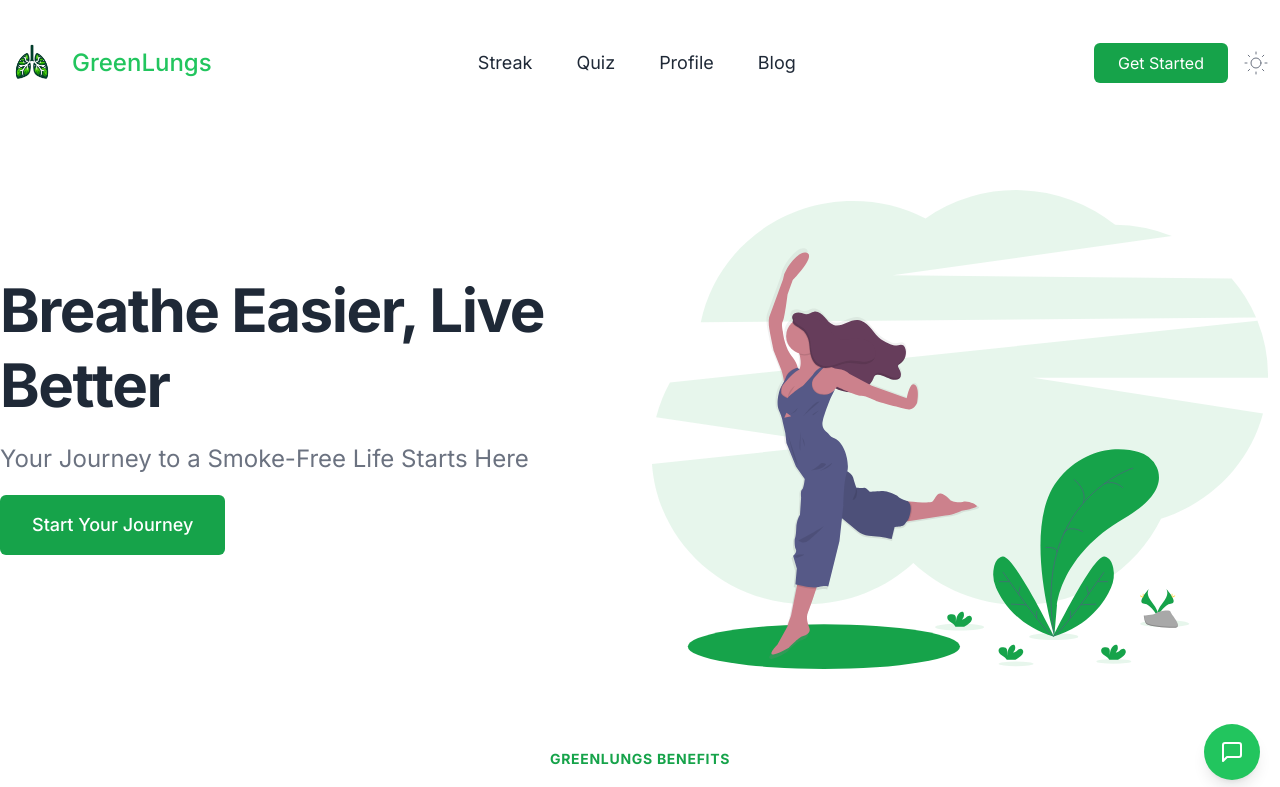
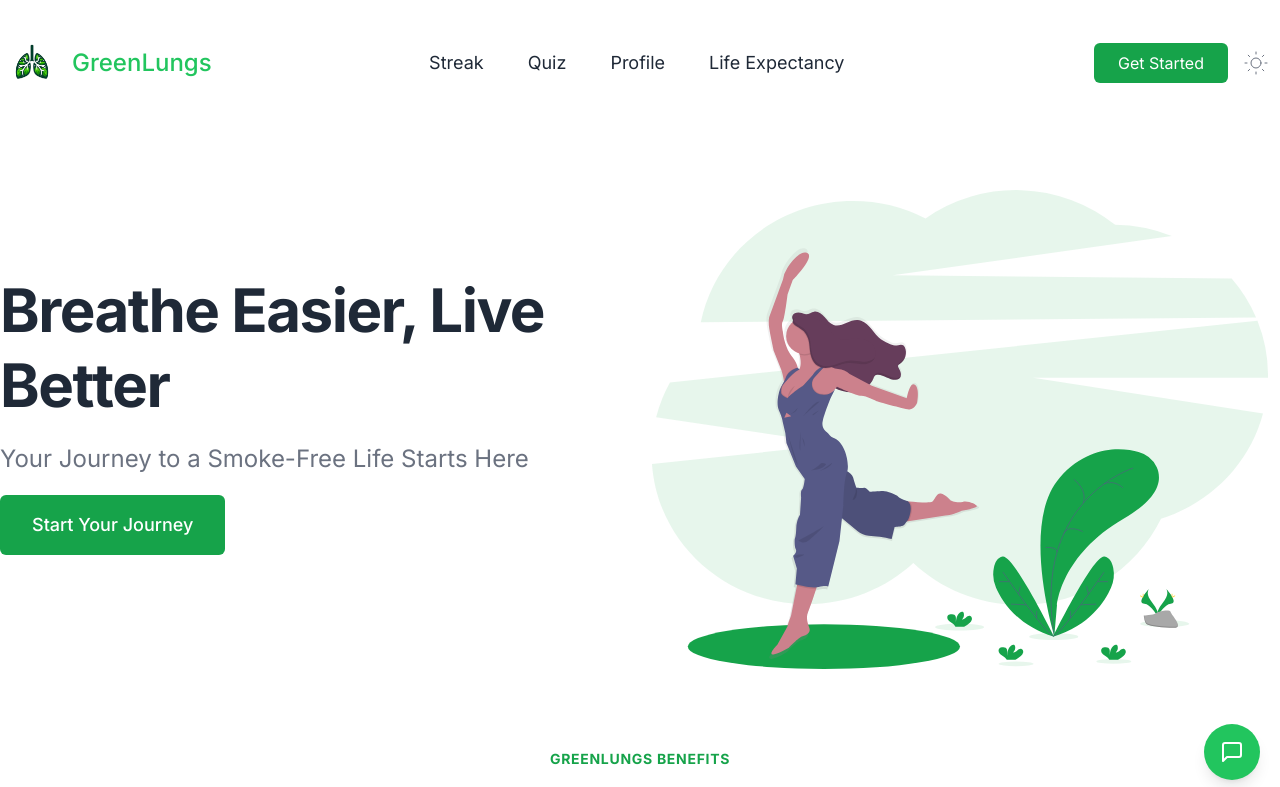
Before and after one commit to cyriljohn147/webHack, a Next.js app: page / in a window 1280 px wide. Shown: the top 787 px of the page. Built offline with nearby package versions, Linux system fonts and the light colour scheme.

Commit message:
Ancara Messi

```diff
--- a/src/components/Footer.tsx
+++ b/src/components/Footer.tsx
@@ -4,7 +4,7 @@ import React from "react";
 import { Container } from "@/components/Container";
 
 export function Footer() {
-  const navigation = ["Product", "Features", "Pricing", "Company", "Blog"];
+  const navigation = [ "Features", "Company", "Blog"];
   const legal = ["Terms", "Privacy", "Legal"];
   return (
     <div className="relative">
@@ -28,11 +28,11 @@ export function Footer() {
               </Link>
             </div>
 
-            <div className="max-w-md mt-4 text-gray-500 dark:text-gray-400">
+            {/* <div className="max-w-md mt-4 text-gray-500 dark:text-gray-400">
               Nextly is a free landing page & marketing website template for
               startups and indie projects. Its built with Next.js & TailwindCSS.
               And its completely open-source.
-            </div>
+            </div> */}
 
             <div className="mt-5">
               <a
--- a/src/components/Navbar.tsx
+++ b/src/components/Navbar.tsx
@@ -5,7 +5,7 @@ import Image from "next/image";
 import { Disclosure } from "@headlessui/react";
 
 export const Navbar = () => {
-  const navigation = ["streak", "quiz", "profile", "blog"];
+  const navigation = ["streak", "quiz", "profile", "Life Expectancy"];
 
   return (
     <div className="w-full">
--- a/src/components/QuizPage.tsx
+++ b/src/components/QuizPage.tsx
@@ -55,6 +55,7 @@ const QuizPage = ({ quizData }: QuizPageProps) => {
           icon={quizData.icon}
           iconbg={quizData.iconbg}
           numberOfQuestions={numberOfQuestions}
+          quiz={quizData}
         />
       ) : (
         <section className="mt-8 px-6 sm:px-16 xl:flex xl:w-full xl:px-0">
--- a/src/components/Scorepage.tsx
+++ b/src/components/Scorepage.tsx
@@ -1,3 +1,4 @@
+import { Quiz } from "@/types";
 import { results } from "./data";
 
 type ScorePageProps = {
@@ -6,6 +7,7 @@ type ScorePageProps = {
   icon: string;
   iconbg: string;
   numberOfQuestions: number;
+  quiz: Quiz;
 };
 
 const ScorePage = ({
@@ -14,6 +16,7 @@ const ScorePage = ({
   iconbg,
   score,
   numberOfQuestions,
+  quiz,
 }: ScorePageProps) => {
   return (
     <div className="flex flex-col">
@@ -58,7 +61,12 @@ const ScorePage = ({
         </div>
       </section>
       <section className="p-5">
-        <p className="text-center italic">"{results.Results[0].message}"</p>
+        <p className="text-center italic">{results.Results.map((res,index)=>{
+          if(res.title === quiz.title){
+            return <p key={index}>{res.message[score ===  0 ? 0 :
+               score-1]}</p>;
+          }
+        })}</p>
       </section>
     </div>
   );
```
